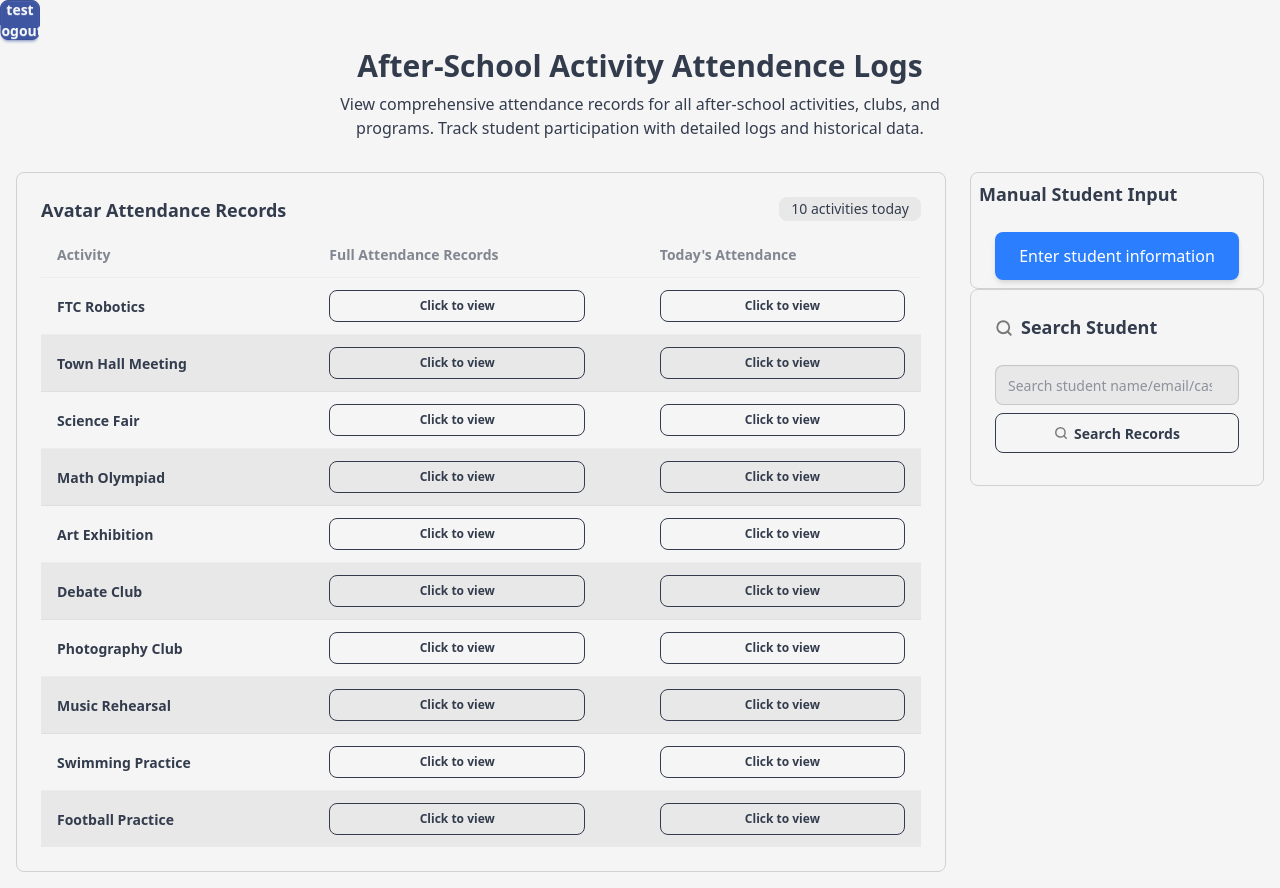
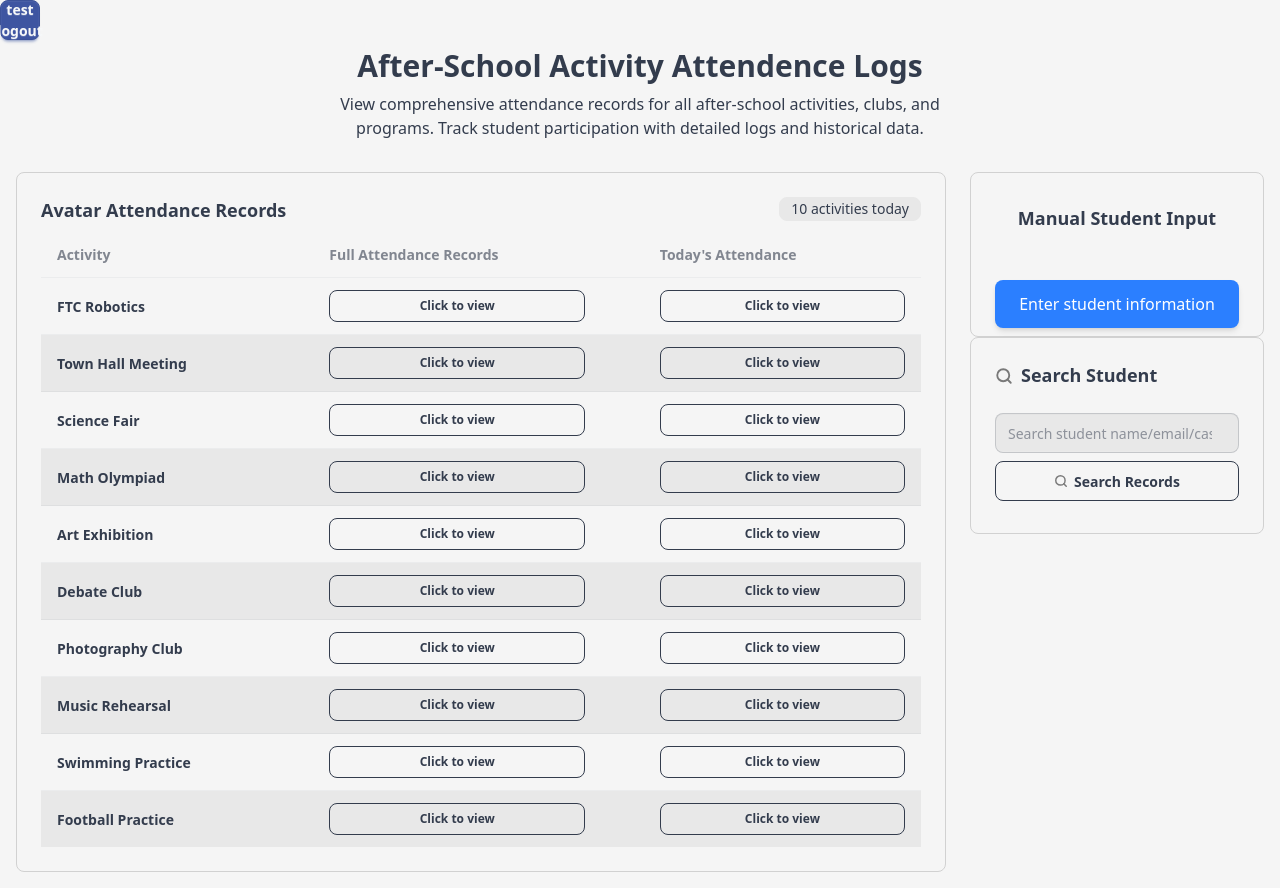
Before and after one commit to sitechtimes/nfc-afterschool, a Nuxt app in the folder frontend/: page / in a window 1280 px wide. Built offline with nearby package versions, Linux system fonts and the light colour scheme.

Commit message:
put in prettier and fixed cards for this monkey
Co-Authored-By: Benjamin Bernadskiy <78938589+benjaminbernadskiy@users.noreply.github.com>

```diff
--- a/frontend/app/components/EnterStudentInfo.vue
+++ b/frontend/app/components/EnterStudentInfo.vue
@@ -4,7 +4,6 @@
       v-if="studentInfoScreen"
       class="fixed inset-0 bg-black/40 backdrop-blur-sm z-40"
     ></div>
-
     <dialog
       ref="dialog"
       id="dialog"
@@ -15,7 +14,6 @@
         @submit.prevent="submitStudentData"
         class="flex flex-col gap-4"
       >
-      <div>
         <label class="flex flex-col text-gray-700"> Activity </label>
         <select name="activity-choice" v-model="studentActivity" id="AC">
           <option
@@ -49,12 +47,9 @@
             class="bg-blue-100 hover:bg-blue-200 text-blue-700 px-4 py-2 rounded-md cursor-pointer"
             value="Submit"
           />
-          <input
-            type="button"
-            class="bg-blue-500 hover:bg-blue-600 text-white px-4 py-2 rounded-md cursor-pointer"
-            @click="closeWithoutData"
+          <input type="button" class="bg-blue-500 hover:bg-blue-600 text-white
+          px-4 py-2 rounded-md cursor-pointer" @click="closeWithoutData"
           value="Close"
-            </div>
         </div>
       </form>
     </dialog>
@@ -71,7 +66,9 @@
 
 <script setup lang="ts">
 const today = new Date();
-const todayFormatted = `${today.getMonth() + 1}/${today.getDate()}/${today.getFullYear()}`;
+const todayFormatted = `${
+  today.getMonth() + 1
+}/${today.getDate()}/${today.getFullYear()}`;
 const studentInfoScreen = ref(false);
 const dialog = ref();
 const studentActivity = ref("");
@@ -83,7 +80,6 @@ function openInfoEnterPage() {
   dialog.value.showModal();
   studentInfoScreen.value = true;
 }
-
 function closeWithoutData() {
   studentName.value = "";
   studentEmail.value = "";
--- a/frontend/app/pages/index.vue
+++ b/frontend/app/pages/index.vue
@@ -64,16 +64,16 @@
         </div>
       </div>
       <div class="col-span-1">
-         <div class="card card-md p-2 ">
-          <header>
+        <div class="card card-md p-2">
+          <div class="card-body justify-center items-center">
             <h2 class="card-title">Manual Student Input</h2>
-          </header>
-          <section>
+          </div>
+          <div class="card-actions justify-center items-center">
             <EnterStudentInfo />
-          </section>
+          </div>
         </div>
         <div class="space-y-6 card card-md">
-        <div class="card-body">
+          <div class="card-body">
             <h2 class="card-title mb-4">
               <img
                 src="/icons/search.svg"
@@ -114,7 +114,6 @@
 </template>
 
 <script setup lang="ts">
-
 const showDataModal = ref(false);
 const selectedModalSearch = ref("");
 const studentSearch = ref("");
@@ -133,7 +132,6 @@ const activities = [
   "Football Practice",
 ];
 
-
 const userStore = useUserStore();
 
 function handleModal(searchString: string, searchType: "activity" | "student") {
```
Lines whose indentation alone changed are shown as unchanged.
